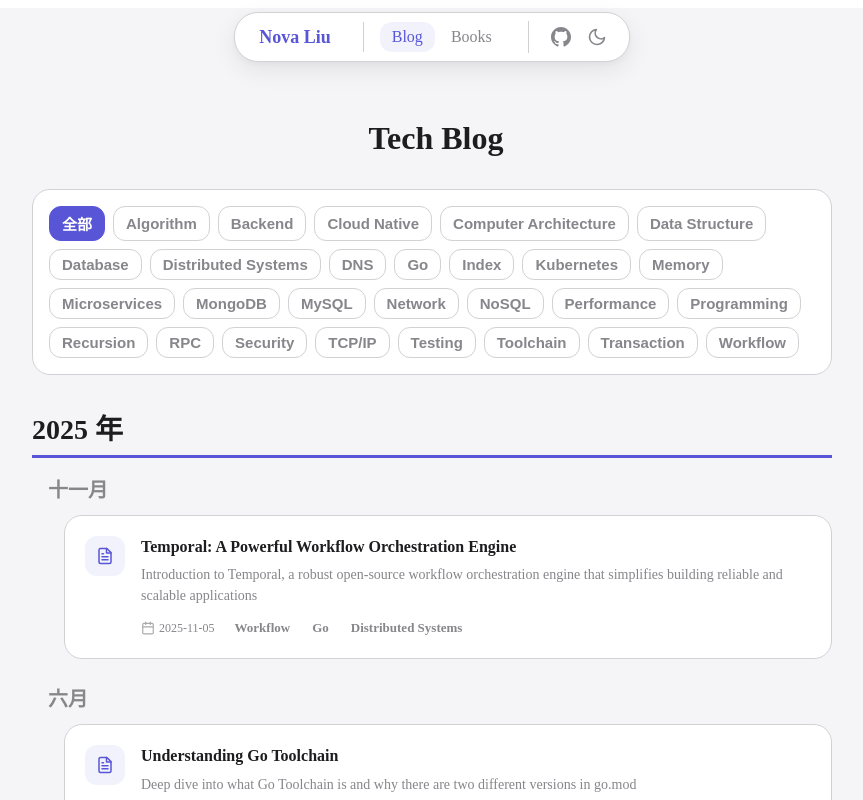
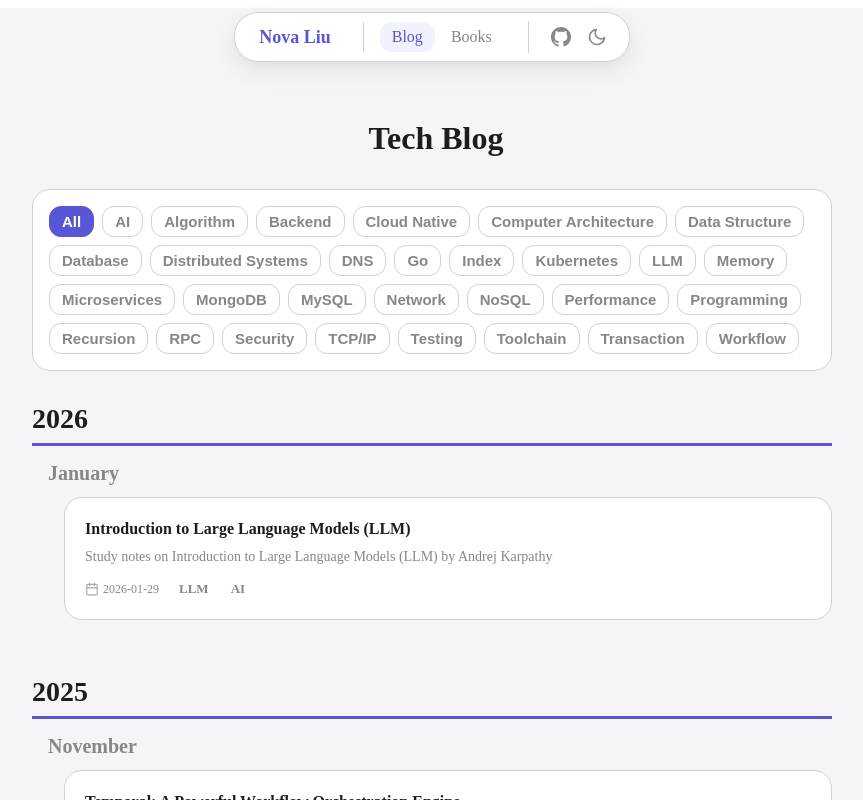
Before and after one commit to nova-liu/nova-liu.github.io, a React (Vite) app: page /blog in a window 1280 px wide. Shown: the top 800 px of the page, without its empty margins (208-1071 px from the left). Built offline with nearby package versions, Linux system fonts and the light colour scheme.

Commit message:
Add introductory notes on Large Language Models by Andrej Karpathy

```diff
--- a/src/blog/Blog.css
+++ b/src/blog/Blog.css
@@ -138,6 +138,11 @@
   margin: 2rem auto;
   border-radius: var(--border-radius-md);
   box-shadow: var(--island-shadow);
+}
+
+.blog__article embed {
+  border: none;
+  outline: none;
 }
 
 .blog__article code {
--- a/src/blog/Blog.tsx
+++ b/src/blog/Blog.tsx
@@ -11,16 +11,36 @@ import "./Blog.css";
 
 // Icons
 const ArrowLeftIcon = () => (
-  <svg xmlns="http://www.w3.org/2000/svg" width="20" height="20" viewBox="0 0 24 24" fill="none" stroke="currentColor" strokeWidth="2" strokeLinecap="round" strokeLinejoin="round">
-    <line x1="19" y1="12" x2="5" y2="12"/>
-    <polyline points="12 19 5 12 12 5"/>
+  <svg
+    xmlns="http://www.w3.org/2000/svg"
+    width="20"
+    height="20"
+    viewBox="0 0 24 24"
+    fill="none"
+    stroke="currentColor"
+    strokeWidth="2"
+    strokeLinecap="round"
+    strokeLinejoin="round"
+  >
+    <line x1="19" y1="12" x2="5" y2="12" />
+    <polyline points="12 19 5 12 12 5" />
   </svg>
 );
 
 const ArrowUpIcon = () => (
-  <svg xmlns="http://www.w3.org/2000/svg" width="20" height="20" viewBox="0 0 24 24" fill="none" stroke="currentColor" strokeWidth="2" strokeLinecap="round" strokeLinejoin="round">
-    <line x1="12" y1="19" x2="12" y2="5"/>
-    <polyline points="5 12 12 5 19 12"/>
+  <svg
+    xmlns="http://www.w3.org/2000/svg"
+    width="20"
+    height="20"
+    viewBox="0 0 24 24"
+    fill="none"
+    stroke="currentColor"
+    strokeWidth="2"
+    strokeLinecap="round"
+    strokeLinejoin="round"
+  >
+    <line x1="12" y1="19" x2="12" y2="5" />
+    <polyline points="5 12 12 5 19 12" />
   </svg>
 );
 
@@ -71,7 +91,7 @@ export default function Blog() {
           {/* Back Button */}
           <button className="blog__back-button" onClick={handleBackToArchive}>
             <ArrowLeftIcon />
-            <span>返回文章列表</span>
+            <span>go back</span>
           </button>
 
           {/* Article Header */}
@@ -83,7 +103,9 @@ export default function Blog() {
                 {currentPost.tags && currentPost.tags.length > 0 && (
                   <div className="blog__tags">
                     {currentPost.tags.map((tag) => (
-                      <span key={tag} className="blog__tag">{tag}</span>
+                      <span key={tag} className="blog__tag">
+                        {tag}
+                      </span>
                     ))}
                   </div>
                 )}
@@ -105,7 +127,7 @@ export default function Blog() {
           <footer className="blog__footer">
             <button className="blog__back-button" onClick={handleBackToArchive}>
               <ArrowLeftIcon />
-              <span>返回文章列表</span>
+              <span>go back</span>
             </button>
           </footer>
         </div>
--- a/src/blog/BlogArchive.tsx
+++ b/src/blog/BlogArchive.tsx
@@ -3,27 +3,6 @@ import { useState } from "react";
 import { filterPostsByTag, getAllTags } from "./blogConfig";
 import NavigationBar from "../navigation/NavigationBar";
 import "./BlogArchive.css";
-
-// Icons
-const ArticleIcon = () => (
-  <svg
-    xmlns="http://www.w3.org/2000/svg"
-    width="18"
-    height="18"
-    viewBox="0 0 24 24"
-    fill="none"
-    stroke="currentColor"
-    strokeWidth="2"
-    strokeLinecap="round"
-    strokeLinejoin="round"
-  >
-    <path d="M14.5 2H6a2 2 0 0 0-2 2v16a2 2 0 0 0 2 2h12a2 2 0 0 0 2-2V7.5L14.5 2z" />
-    <polyline points="14 2 14 8 20 8" />
-    <line x1="16" y1="13" x2="8" y2="13" />
-    <line x1="16" y1="17" x2="8" y2="17" />
-    <line x1="10" y1="9" x2="8" y2="9" />
-  </svg>
-);
 
 const CalendarIcon = () => (
   <svg
@@ -52,18 +31,18 @@ export default function BlogArchive() {
 
   const getMonthName = (month: number) => {
     const months = [
-      "一月",
-      "二月",
-      "三月",
-      "四月",
-      "五月",
-      "六月",
-      "七月",
-      "八月",
-      "九月",
-      "十月",
-      "十一月",
-      "十二月",
+      "January",
+      "February",
+      "March",
+      "April",
+      "May",
+      "June",
+      "July",
+      "August",
+      "September",
+      "October",
+      "November",
+      "December",
     ];
     return months[month - 1];
   };
@@ -72,7 +51,7 @@ export default function BlogArchive() {
     const date = new Date(dateStr);
     return `${date.getFullYear()}-${String(date.getMonth() + 1).padStart(
       2,
-      "0"
+      "0",
     )}-${String(date.getDate()).padStart(2, "0")}`;
   };
 
@@ -98,7 +77,7 @@ export default function BlogArchive() {
               }`}
               onClick={() => setSelectedTag(null)}
             >
-              全部
+              All
             </button>
             {allTags.map((tag) => (
               <button
@@ -118,7 +97,7 @@ export default function BlogArchive() {
             {archives.length === 0 ? (
               <div className="blog-archive__empty">
                 <span className="blog-archive__empty-icon">🔍</span>
-                <p>没有找到相关文章</p>
+                <p>no posts found</p>
               </div>
             ) : (
               archives.map((yearGroup) => (
@@ -126,7 +105,7 @@ export default function BlogArchive() {
                   key={yearGroup.year}
                   className="blog-archive__year-group"
                 >
-                  <h2 className="blog-archive__year">{yearGroup.year} 年</h2>
+                  <h2 className="blog-archive__year">{yearGroup.year}</h2>
 
                   {yearGroup.months.map((monthGroup) => (
                     <div
@@ -145,10 +124,6 @@ export default function BlogArchive() {
                             onClick={() => navigate(`/blog/${post.id}`)}
                             style={{ animationDelay: `${index * 0.05}s` }}
                           >
-                            <div className="blog-archive__post-icon">
-                              <ArticleIcon />
-                            </div>
-
                             <div className="blog-archive__post-content">
                               <h4 className="blog-archive__post-title">
                                 {post.title}
--- a/src/blog/blogConfig.ts
+++ b/src/blog/blogConfig.ts
@@ -8,6 +8,15 @@ export interface BlogPost {
 }
 
 export const blogPosts: BlogPost[] = [
+  {
+    id: "intro-to-llm",
+    title: "Introduction to Large Language Models (LLM)",
+    date: "2026-01-29",
+    description:
+      "Study notes on Introduction to Large Language Models (LLM) by Andrej Karpathy",
+    path: "/blogs/intro-to-llm/intro-to-llm.md",
+    tags: ["LLM", "AI"],
+  },
   {
     id: "temporal",
     title: "Temporal: A Powerful Workflow Orchestration Engine",
@@ -158,7 +167,6 @@ export const blogPosts: BlogPost[] = [
   },
 ];
 
-// 按年份和月份分组文章
 export interface ArchiveGroup {
   year: number;
   months: {
```
Also changed, not shown: public/blogs/intro-to-llm/intro-to-llm.md (added, +7 -0 lines), public/blogs/intro-to-llm/image.png (added), 9 other files (tests, documents, lock files or other folders).
